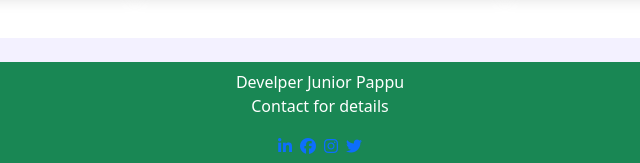
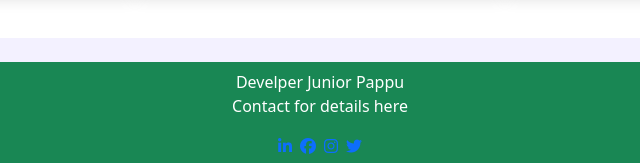
Before and after one commit to pappudatta/LeaderBoard-boostrap, a plain HTML site: page index.html in a window 1280 px wide. Shown: the part 1074-1237 px from the top of the page, 320-960 px from the left. Drawn offline with Linux system fonts and the light colour scheme.

Commit message:
final push

```diff
--- a/index.html
+++ b/index.html
@@ -186,7 +186,7 @@
     <section>
         <footer class="bg-success p-2 text-white mt-4">
             <div class="text-center">
-                <p>Develper Junior Pappu <br> Contact for details</p>
+                <p>Develper Junior Pappu <br> Contact for details here</p>
 
             </div>
             <div class="d-flex justify-content-center icon-white">
```
